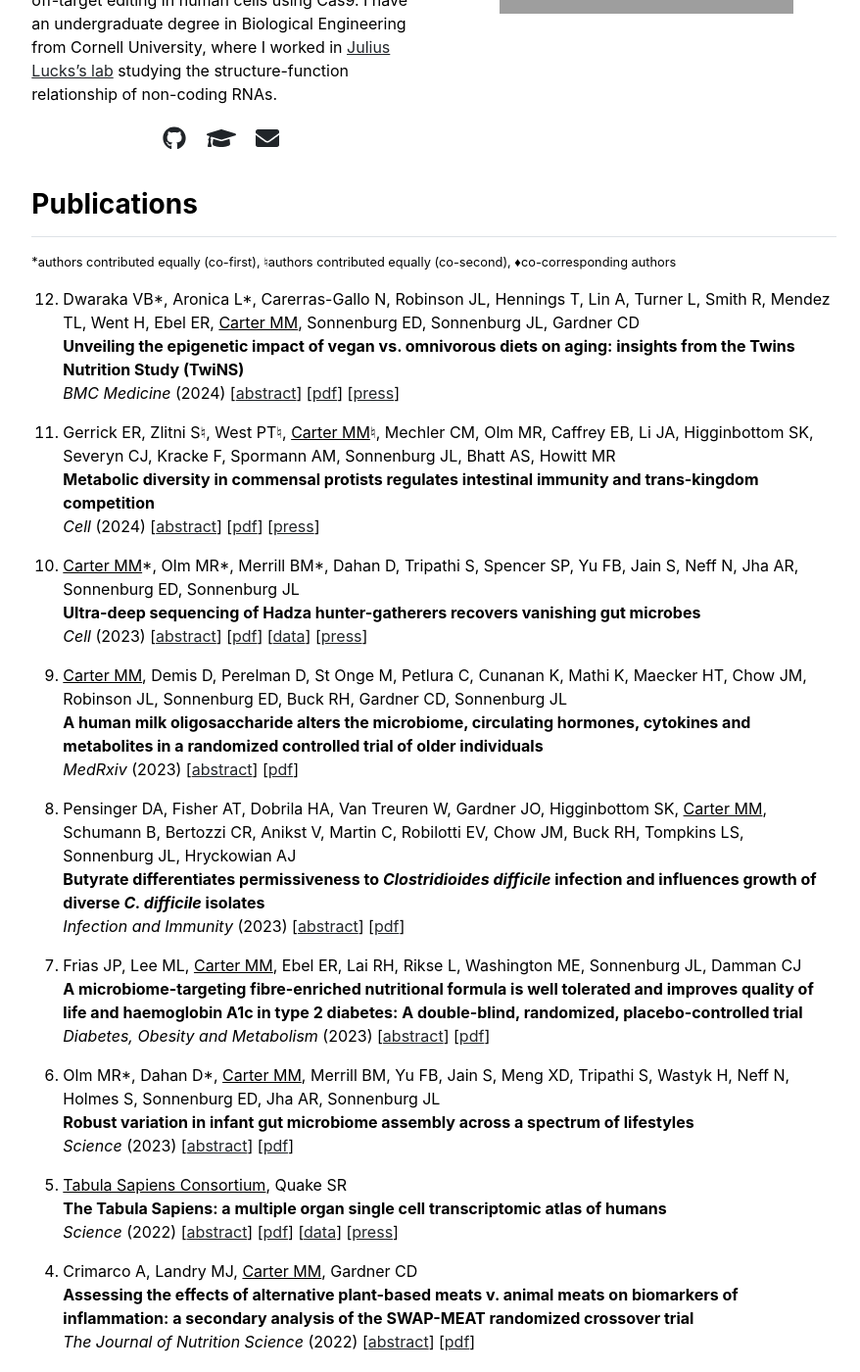
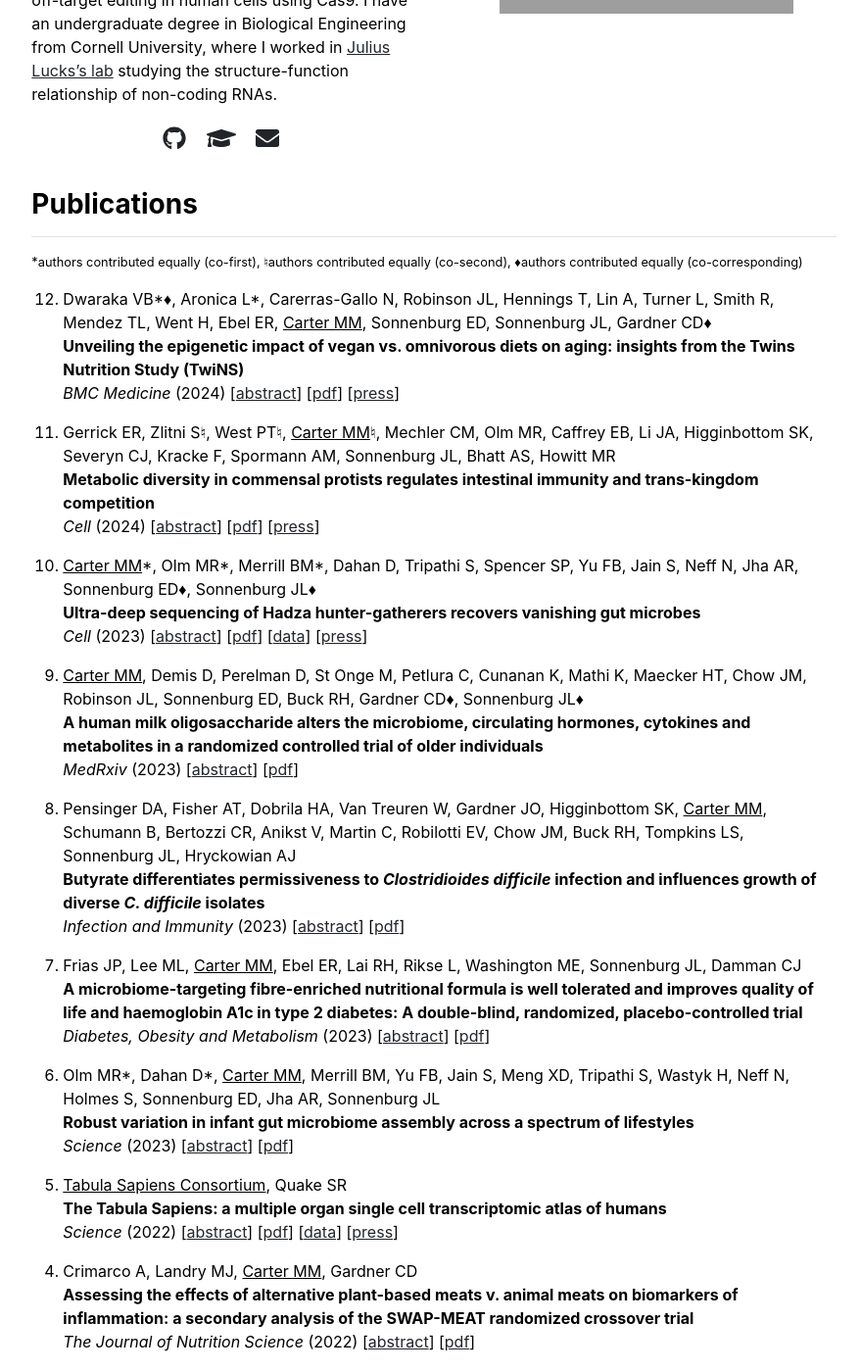
Before and after one commit to matt-cart/matt-cart.github.io, a Jekyll site: the page built from index.md, in a window 1280 px wide and 1400 px high, scrolled down 407 px. Shown: the whole window at 98% size, without its empty margins (197-1075 px from the left). Built offline with Jekyll 4.4.1, drawn with Linux system fonts in a browser that asks for light colours; some of the changed text lies outside the part shown.

Commit message:
updating publications with corresponding

```diff
--- a/_includes/publications.html
+++ b/_includes/publications.html
@@ -1,7 +1,7 @@
 <div class="row g-5 mb-5">
   <div>
     <h3 class="fw-bold border-bottom pb-3 mb-5 pubs">Publications</h3>
-    <span class="author-cont"><p> *authors contributed equally (co-first), &#9838;authors contributed equally (co-second), &#9830;co-corresponding authors</p></span>
+    <span class="author-cont"><p> *authors contributed equally (co-first), &#9838;authors contributed equally (co-second), &#9830;authors contributed equally (co-corresponding)</p></span>
     {% if page.title == "Home" %}
     <ol reversed>
       {% for item in site.data.publications.featured %}
```
Also changed, not shown: _data/publications.yml (+5 -5 lines).
